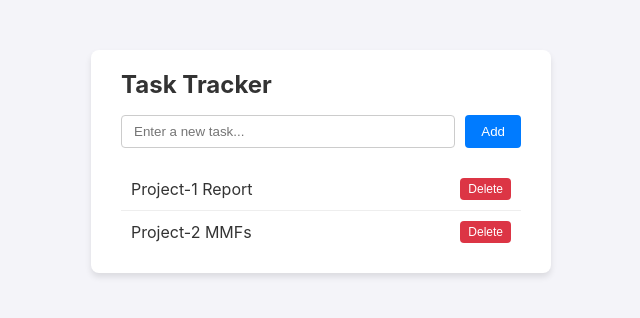
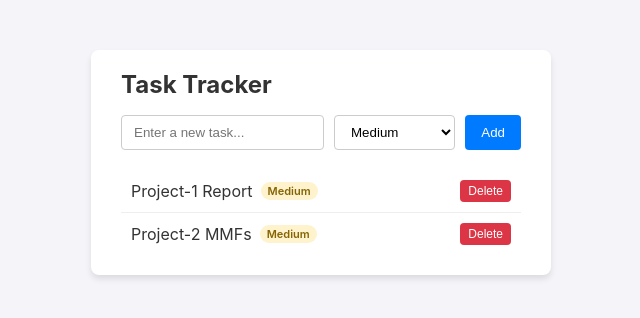
Before and after one commit to ataylor370/TA-Workshop, a Flask app: page / in a window 1280 px wide. Shown: the top 318 px of the page, without its empty margins (319-959 px from the left). Run offline with Flask 3, Linux system fonts and the light colour scheme.

Commit message:
Implement feature for issue #1

```diff
--- a/app.py
+++ b/app.py
@@ -1,6 +1,9 @@
 from flask import Flask, render_template, request, jsonify
 
 app = Flask(__name__)
+
+ALLOWED_PRIORITIES = {"Low", "Medium", "High"}
+DEFAULT_PRIORITY = "Medium"
 
 tasks = [
     {"id": 1, "title": "Project-1 Report"},
@@ -8,36 +11,60 @@ tasks = [
 ]
 next_id = 3
 
+
+def add_default_priority(task):
+    """Add the default priority when a task does not have one."""
+    task.setdefault("priority", DEFAULT_PRIORITY)
+    return task
+
+
 @app.route('/')
 def index():
+    """Render the task tracker page."""
     return render_template('index.html')
+
 
 @app.route('/api/tasks', methods=['GET'])
 def get_tasks():
+    """Return all tasks with a priority value."""
+    for task in tasks:
+        add_default_priority(task)
     return jsonify(tasks)
+
 
 @app.route('/api/tasks', methods=['POST'])
 def add_task():
+    """Create a task after validating its title and priority."""
     global next_id
-    data = request.get_json()
+    data = request.get_json(silent=True)
 
     if not data or not data.get('title'):
         return jsonify({"error": "Title is required"}), 400
 
+    priority = data.get('priority', DEFAULT_PRIORITY)
+    if priority not in ALLOWED_PRIORITIES:
+        return jsonify({
+            "error": "Priority must be Low, Medium, or High"
+        }), 400
+
     new_task = {
         "id": next_id,
-        "title": data['title']
+        "title": data['title'],
+        "priority": priority
     }
     tasks.append(new_task)
     next_id += 1
 
     return jsonify(new_task), 201
 
+
 @app.route('/api/tasks/<int:task_id>', methods=['DELETE'])
 def delete_task(task_id):
+    """Delete the task with the specified ID."""
     global tasks
-    tasks = [t for t in tasks if t['id'] != task_id]
+    tasks = [task for task in tasks if task['id'] != task_id]
     return jsonify({"result": "success"}), 200
+
 
 if __name__ == '__main__':
     app.run(debug=True, port=5000)
--- a/static/app.js
+++ b/static/app.js
@@ -8,27 +8,44 @@ async function fetchTasks() {
 
     tasks.forEach(task => {
         const li = document.createElement('li');
-        li.innerHTML = `
-            <span>${task.title}</span>
-            <button class="delete-btn" onclick="deleteTask(${task.id})">Delete</button>
-        `;
+        const taskContent = document.createElement('div');
+        const title = document.createElement('span');
+        const priority = document.createElement('span');
+        const deleteButton = document.createElement('button');
+        const taskPriority = task.priority || 'Medium';
+
+        title.textContent = task.title;
+        priority.textContent = taskPriority;
+        priority.className = `priority-badge priority-${taskPriority.toLowerCase()}`;
+        deleteButton.textContent = 'Delete';
+        deleteButton.className = 'delete-btn';
+        deleteButton.onclick = () => deleteTask(task.id);
+
+        taskContent.className = 'task-content';
+        taskContent.appendChild(title);
+        taskContent.appendChild(priority);
+        li.appendChild(taskContent);
+        li.appendChild(deleteButton);
         taskList.appendChild(li);
     });
 }
 
 async function addTask() {
     const titleInput = document.getElementById('task-title');
+    const priorityInput = document.getElementById('task-priority');
     const title = titleInput.value.trim();
+    const priority = priorityInput.value || 'Medium';
 
     if (!title) return;
 
     await fetch('/api/tasks', {
         method: 'POST',
         headers: { 'Content-Type': 'application/json' },
-        body: JSON.stringify({ title })
+        body: JSON.stringify({ title, priority })
     });
 
     titleInput.value = '';
+    priorityInput.value = 'Medium';
     fetchTasks();
 }
 
--- a/static/style.css
+++ b/static/style.css
@@ -1,5 +1,6 @@
 body {
-    font-family: -apple-system, BlinkMacSystemFont, "Segoe UI", Roboto, Helvetica, Arial, sans-serif;
+    font-family: -apple-system, BlinkMacSystemFont, "Segoe UI", Roboto,
+        Helvetica, Arial, sans-serif;
     background-color: #f4f4f9;
     color: #333;
     display: flex;
@@ -12,7 +13,7 @@ body {
     background: white;
     padding: 20px 30px;
     border-radius: 8px;
-    box-shadow: 0 4px 6px rgba(0,0,0,0.1);
+    box-shadow: 0 4px 6px rgba(0, 0, 0, 0.1);
     width: 100%;
     max-width: 400px;
 }
@@ -28,11 +29,13 @@ h1 {
     margin-bottom: 20px;
 }
 
-input[type="text"] {
+input[type="text"],
+select {
     flex: 1;
     padding: 8px 12px;
     border: 1px solid #ccc;
     border-radius: 4px;
+    background-color: white;
 }
 
 button {
@@ -58,12 +61,43 @@ li {
     display: flex;
     justify-content: space-between;
     align-items: center;
+    gap: 10px;
     padding: 10px;
     border-bottom: 1px solid #eee;
 }
 
 li:last-child {
     border-bottom: none;
+}
+
+.task-content {
+    display: flex;
+    align-items: center;
+    gap: 8px;
+    min-width: 0;
+}
+
+.priority-badge {
+    padding: 2px 7px;
+    border-radius: 10px;
+    font-size: 11px;
+    font-weight: 600;
+    white-space: nowrap;
+}
+
+.priority-low {
+    color: #256029;
+    background-color: #d9f2dc;
+}
+
+.priority-medium {
+    color: #856404;
+    background-color: #fff3cd;
+}
+
+.priority-high {
+    color: #842029;
+    background-color: #f8d7da;
 }
 
 .delete-btn {
--- a/templates/index.html
+++ b/templates/index.html
@@ -12,6 +12,11 @@
 
         <div class="task-input">
             <input type="text" id="task-title" placeholder="Enter a new task...">
+            <select id="task-priority" aria-label="Task priority">
+                <option value="Low">Low</option>
+                <option value="Medium" selected>Medium</option>
+                <option value="High">High</option>
+            </select>
             <button onclick="addTask()">Add</button>
         </div>
 
```
Also changed, not shown: tests/test_app.py (+53 -6 lines).
